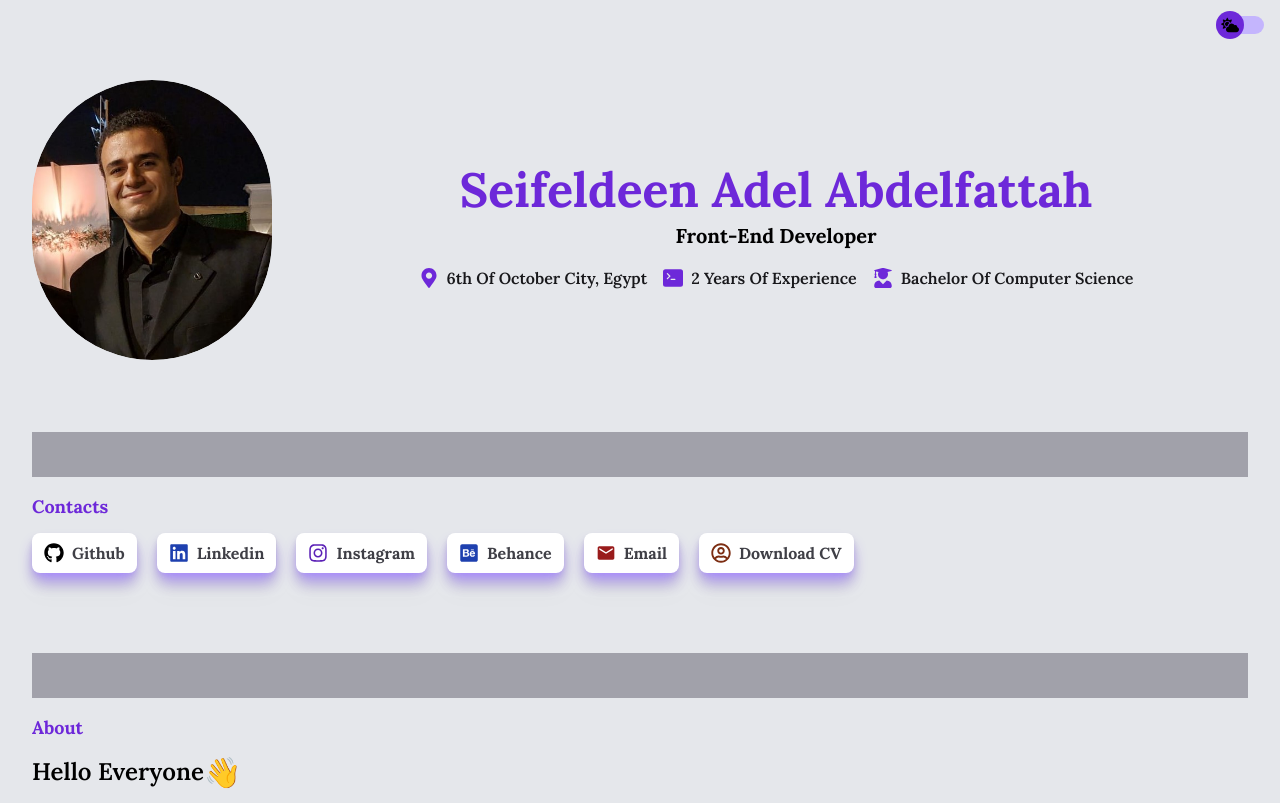
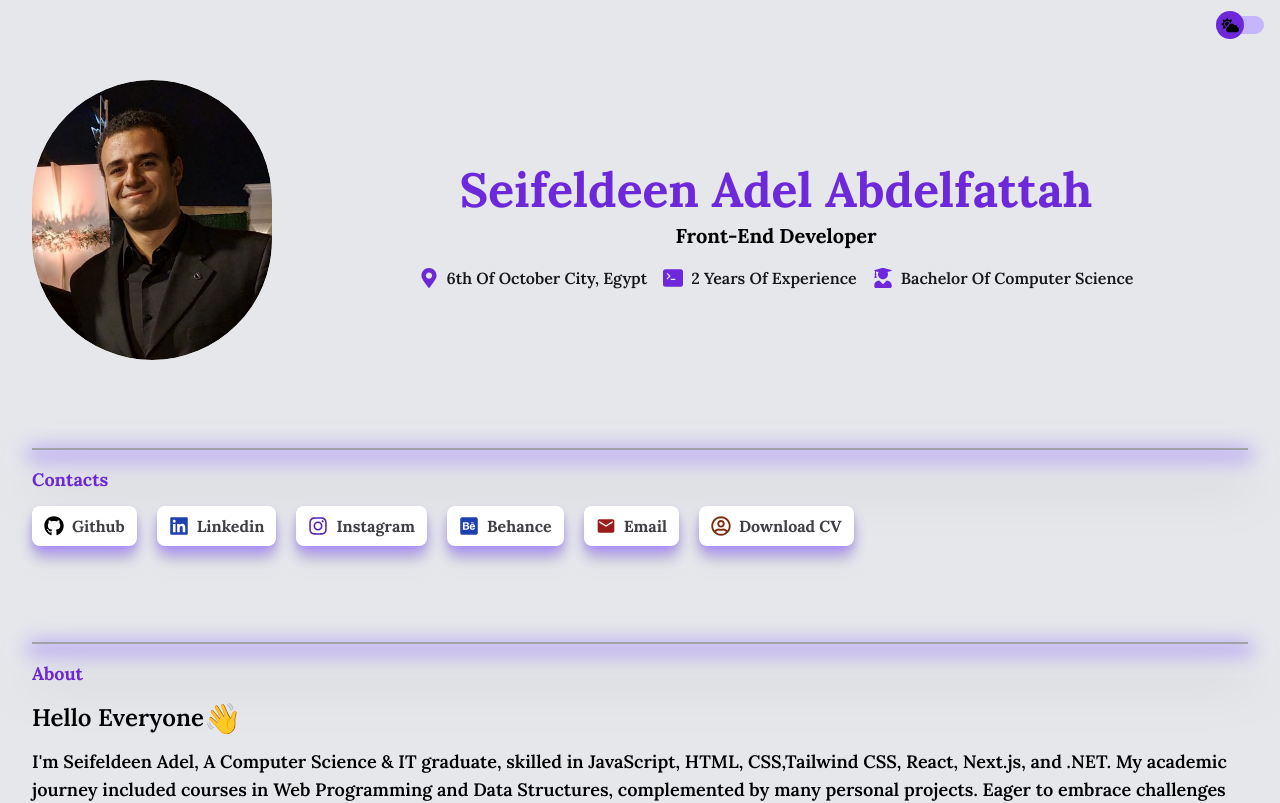
Before and after one commit to seifadel25/SaifsPortfolio, a Next.js app: page / in a window 1280 px wide. Shown: the top 803 px of the page. Built offline with nearby package versions, Linux system fonts and the light colour scheme; a web font is replaced by a local one.

Commit message:
Day 2.99
-More UI improvements
-Added Border shadow component

```diff
--- /dev/null
+++ b/app/Components/BorderShadow.js
@@ -0,0 +1,8 @@
+const BorderShadow = () => {
+    return(
+        <div className="border w-full bg-zinc-400 border-zinc-400 shadow-[0_5px_20px_4px]  shadow-violet-400 dark:shadow-zinc-800/90 backdrop-blur drop-shadow-2xl h-[1] dark:border-zinc-800 dark:bg-zinc-800 my-4"></div>
+
+    );
+}
+
+export default BorderShadow;
--- a/app/Components/Model.js
+++ b/app/Components/Model.js
@@ -3,6 +3,7 @@ import SkillsComp from "./SkillsComp";
 import Link from "next/link";
 import { FaGithub } from "react-icons/fa";
 import { TbWorldWww } from "react-icons/tb";
+import BorderShadow from "./BorderShadow";
 
 const Model = ({ state, details, toggleModel }) => {
   return state ? (
@@ -31,7 +32,8 @@ const Model = ({ state, details, toggleModel }) => {
                 <SkillsComp key={skill.id} skill={skill} />
               ))}
             </div>
-            <div className="flex flex-wrap items-center gap-4 mt-4 border-t pt-3">
+            <BorderShadow />
+            <div className="flex flex-wrap items-center gap-4">
               <Link
                 href={details.source_code}
                 key={details.id}
@@ -42,7 +44,7 @@ const Model = ({ state, details, toggleModel }) => {
                   size={20}
                   className=" text-black dark:text-violet-600"
                 />
-                <span className=" hover:text-white dark:hover:text-black text-sm md:text-base capitalize text-zinc-700 dark:text-white font-bold">
+                <span className=" dark:hover:text-black text-sm md:text-base capitalize text-zinc-700 dark:text-white font-bold">
                   source code
                 </span>
               </Link>
@@ -56,7 +58,7 @@ const Model = ({ state, details, toggleModel }) => {
                   size={24}
                   className=" text-black dark:text-zinc-400"
                 />
-                <span className=" hover:text-white dark:hover:text-black text-sm md:text-base capitalize text-zinc-700 dark:text-white font-bold">
+                <span className="  dark:hover:text-black text-sm md:text-base capitalize text-zinc-700 dark:text-white font-bold">
                   demo{" "}
                 </span>
               </Link>
--- a/app/Components/SectionW.js
+++ b/app/Components/SectionW.js
@@ -1,7 +1,8 @@
+import BorderShadow from "./BorderShadow";
 const SectionW = ({ children }) => {
   return (
     <section className="py-10 ">
-      <div className="border w-full bg-zinc-400 border-zinc-400 shadow-[ 0 50px 50px -12px rgb(0 0 0 / 0.25)] h-[45px] dark:border-zinc-800 mb-4"></div>
+      <BorderShadow />
       {children}
     </section>
   );
```
